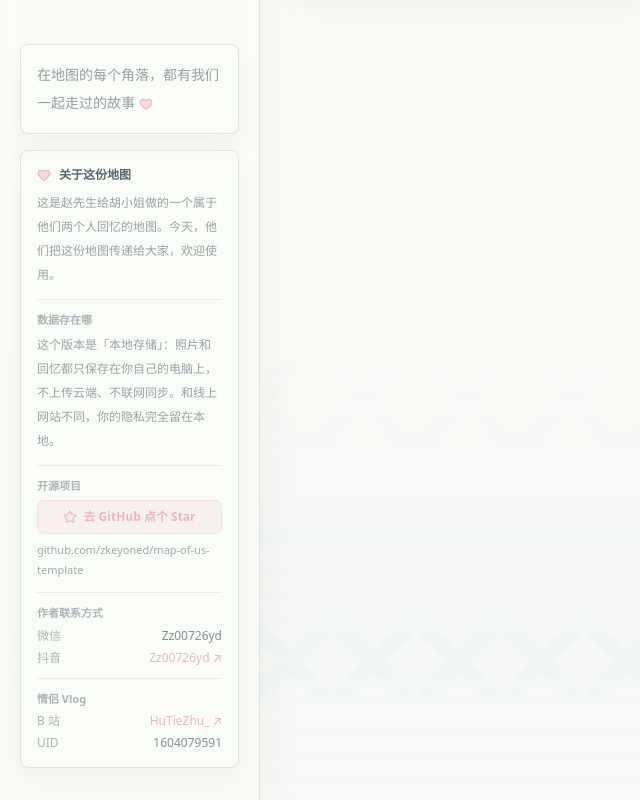
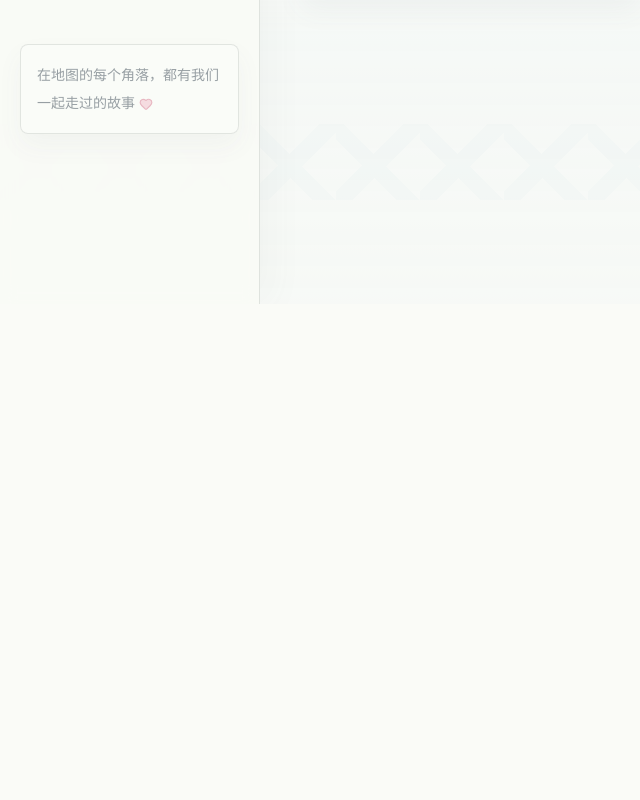
Before and after one commit to Jim2474/map-of-us, a Next.js app: page /favorites in a window 1280 px wide. Shown: the part 496-1296 px from the top of the page, without its empty margins (0-640 px from the left). After the commit the page ends 800 px from the top, so only its background shows below. Built offline with nearby package versions, Linux system fonts and the light colour scheme.

Commit message:
feat: remove template project promo info and update passcode to 1127

```diff
--- a/app/api/auth/password/route.ts
+++ b/app/api/auth/password/route.ts
@@ -63,5 +63,32 @@ export async function POST(request: NextRequest) {
     }
   }
 
+  // Also persist to .env.local if present so web server restarts retain new password
+  const rootDir = /*turbopackIgnore: true*/ process.cwd();
+  const envCandidates = [
+    path.join(rootDir, ".env.local"),
+    path.join(rootDir, "..", ".env.local"),
+  ];
+  for (const envPath of envCandidates) {
+    try {
+      const content = await readFile(envPath, "utf8");
+      const keyToUpdate = target === "site" ? "SITE_PASSWORD" : "ADMIN_PASSWORD";
+      let updated = false;
+      const lines = content.split("\n").map((line) => {
+        if (line.startsWith(`${keyToUpdate}=`)) {
+          updated = true;
+          return `${keyToUpdate}=${newPassword}`;
+        }
+        return line;
+      });
+      if (!updated) {
+        lines.push(`${keyToUpdate}=${newPassword}`);
+      }
+      await writeFile(envPath, lines.join("\n"), "utf8");
+    } catch {
+      // Ignore if file does not exist
+    }
+  }
+
   return NextResponse.json({ ok: true, persisted: Boolean(configPath) });
 }
--- a/components/MemoryNav.tsx
+++ b/components/MemoryNav.tsx
@@ -9,12 +9,7 @@ import {
   Heart,
   Map as MapIcon,
   Settings,
-  Star,
 } from "lucide-react";
-
-const githubUrl = "https://github.com/zkeyoned/map-of-us-template";
-const bilibiliUrl = "https://b23.tv/5YY2Xx9";
-const douyinUrl = "https://v.douyin.com/Pc3UKc03Wac/";
 
 export type MemoryNavKey = "map" | "memories" | "favorites" | "anniversaries" | "capsule" | "settings";
 
@@ -69,77 +64,6 @@ export function MemorySidebar({ active }: Readonly<{ active: MemoryNavKey }>) {
         在地图的每个角落，都有我们一起走过的故事
         <Heart className="ml-1 inline h-3.5 w-3.5 fill-[#F5DCE0] text-[#E8B8C2]" />
       </div>
-
-      <div className="mt-4 rounded-[8px] border border-[#D8DDD8]/72 bg-[#FAFBF7]/72 p-4 shadow-[0_12px_26px_rgba(90,102,112,0.05)]">
-        <div className="flex items-center gap-2">
-          <Heart className="h-3.5 w-3.5 fill-[#F5DCE0] text-[#E8B8C2]" />
-          <p className="text-xs font-semibold text-[#5A6670]">关于这份地图</p>
-        </div>
-        <p className="mt-2 text-xs leading-6 text-[#5A6670]/60">
-          这是赵先生给胡小姐做的一个属于他们两个人回忆的地图。今天，他们把这份地图传递给大家，欢迎使用。
-        </p>
-
-        <div className="mt-3 border-t border-[#D8DDD8]/54 pt-3">
-          <p className="text-[11px] font-semibold text-[#5A6670]/48">数据存在哪</p>
-          <p className="mt-1 text-xs leading-6 text-[#5A6670]/60">
-            这个版本是「本地存储」：照片和回忆都只保存在你自己的电脑上，不上传云端、不联网同步。和线上网站不同，你的隐私完全留在本地。
-          </p>
-        </div>
-
-        <div className="mt-3 border-t border-[#D8DDD8]/54 pt-3">
-          <p className="text-[11px] font-semibold text-[#5A6670]/48">开源项目</p>
-          <a
-            className="mt-1.5 flex items-center justify-center gap-1.5 rounded-[7px] border border-[#F5DCE0] bg-[#F5DCE0]/40 px-3 py-2 text-xs font-semibold text-[#E8B8C2] transition hover:bg-[#F5DCE0]/70"
-            href={githubUrl}
-            target="_blank"
-            rel="noreferrer"
-          >
-            <Star className="h-3.5 w-3.5" />
-            去 GitHub 点个 Star
-          </a>
-          <p className="mt-1.5 select-text text-[11px] leading-5 text-[#5A6670]/55">
-            github.com/zkeyoned/map-of-us-template
-          </p>
-        </div>
-
-        <div className="mt-3 space-y-1.5 border-t border-[#D8DDD8]/54 pt-3">
-          <p className="text-[11px] font-semibold text-[#5A6670]/48">作者联系方式</p>
-          <div className="flex items-center justify-between gap-2 text-xs">
-            <span className="text-[#5A6670]/48">微信</span>
-            <span className="select-text font-medium text-[#5A6670]/72">Zz00726yd</span>
-          </div>
-          <div className="flex items-center justify-between gap-2 text-xs">
-            <span className="text-[#5A6670]/48">抖音</span>
-            <a
-              className="font-medium text-[#E8B8C2] transition hover:underline"
-              href={douyinUrl}
-              target="_blank"
-              rel="noreferrer"
-            >
-              Zz00726yd ↗
-            </a>
-          </div>
-        </div>
-
-        <div className="mt-3 space-y-1.5 border-t border-[#D8DDD8]/54 pt-3">
-          <p className="text-[11px] font-semibold text-[#5A6670]/48">情侣 Vlog</p>
-          <div className="flex items-center justify-between gap-2 text-xs">
-            <span className="text-[#5A6670]/48">B 站</span>
-            <a
-              className="font-medium text-[#E8B8C2] transition hover:underline"
-              href={bilibiliUrl}
-              target="_blank"
-              rel="noreferrer"
-            >
-              HuTieZhu_ ↗
-            </a>
-          </div>
-          <div className="flex items-center justify-between gap-2 text-xs">
-            <span className="text-[#5A6670]/48">UID</span>
-            <span className="select-text font-medium text-[#5A6670]/72">1604079591</span>
-          </div>
-        </div>
-      </div>
     </aside>
   );
 }
--- a/components/MemoryTools.tsx
+++ b/components/MemoryTools.tsx
@@ -923,14 +923,14 @@ export function SettingsPage() {
 
           <div className="mt-4 grid gap-4 sm:grid-cols-2">
             <div className="grid gap-1.5">
-              <span className="text-xs font-semibold text-[#5A6670]/48">进入密码（你们在一起的日期，如 1223）</span>
+              <span className="text-xs font-semibold text-[#5A6670]/48">进入密码（你们在一起的日期，如 1127）</span>
               <div className="flex gap-2">
                 <input
                   className="min-h-10 w-full rounded-[7px] border border-[#D8DDD8]/80 bg-[#FAFBF7]/70 px-3 text-sm text-[#5A6670] outline-none transition focus:border-[#A8C8DC] focus:bg-white disabled:opacity-50"
                   value={newEntryPassword}
                   onChange={(event) => setNewEntryPassword(event.target.value.replace(/\D/g, "").slice(0, 8))}
                   inputMode="numeric"
-                  placeholder="如 1223"
+                  placeholder="如 1127"
                   disabled={!isAdmin}
                 />
                 <button
--- a/electron/main.js
+++ b/electron/main.js
@@ -69,8 +69,8 @@ function readOrCreateAuthConfig() {
   }
 
   const config = {
-    sitePassword: process.env.SITE_PASSWORD || "1234",
-    adminPassword: process.env.ADMIN_PASSWORD || "admin1234",
+    sitePassword: process.env.SITE_PASSWORD || "1127",
+    adminPassword: process.env.ADMIN_PASSWORD || "admin1127",
     cookieSecret: process.env.AUTH_COOKIE_SECRET || crypto.randomBytes(32).toString("base64url"),
   };
 
--- a/electron/update-checker.js
+++ b/electron/update-checker.js
@@ -9,8 +9,8 @@ const https = require("node:https");
 // offer to open the download page. This behaves identically on macOS and
 // Windows and needs no code signing or release metadata files.
 
-const repoOwner = "zkeyoned";
-const repoName = "map-of-us-template";
+const repoOwner = "Jim2474";
+const repoName = "map-of-us";
 const releasesApiUrl = `https://api.github.com/repos/${repoOwner}/${repoName}/releases/latest`;
 const releasesPageUrl = `https://github.com/${repoOwner}/${repoName}/releases/latest`;
 
--- a/lib/server/auth.ts
+++ b/lib/server/auth.ts
@@ -18,7 +18,7 @@ const secureCookie = process.env.COOKIE_SECURE === "true";
 const getSecret = () => process.env.AUTH_COOKIE_SECRET;
 
 const getPassword = (role: AuthRole) =>
-  role === "admin" ? process.env.ADMIN_PASSWORD : process.env.SITE_PASSWORD;
+  role === "admin" ? (process.env.ADMIN_PASSWORD || "admin1127") : (process.env.SITE_PASSWORD || "1127");
 
 const safeEqual = (left: string, right: string) => {
   const leftBuffer = Buffer.from(left);
@@ -82,8 +82,8 @@ export const getMissingAuthEnv = (includePasswords = false) => {
   const missing: string[] = [];
 
   if (!process.env.AUTH_COOKIE_SECRET) missing.push("AUTH_COOKIE_SECRET");
-  if (includePasswords && !process.env.SITE_PASSWORD) missing.push("SITE_PASSWORD");
-  if (includePasswords && !process.env.ADMIN_PASSWORD) missing.push("ADMIN_PASSWORD");
+  if (includePasswords && !getPassword("site")) missing.push("SITE_PASSWORD");
+  if (includePasswords && !getPassword("admin")) missing.push("ADMIN_PASSWORD");
 
   return missing;
 };
```
Also changed, not shown: 1 other file (tests, documents, lock files or other folders).
